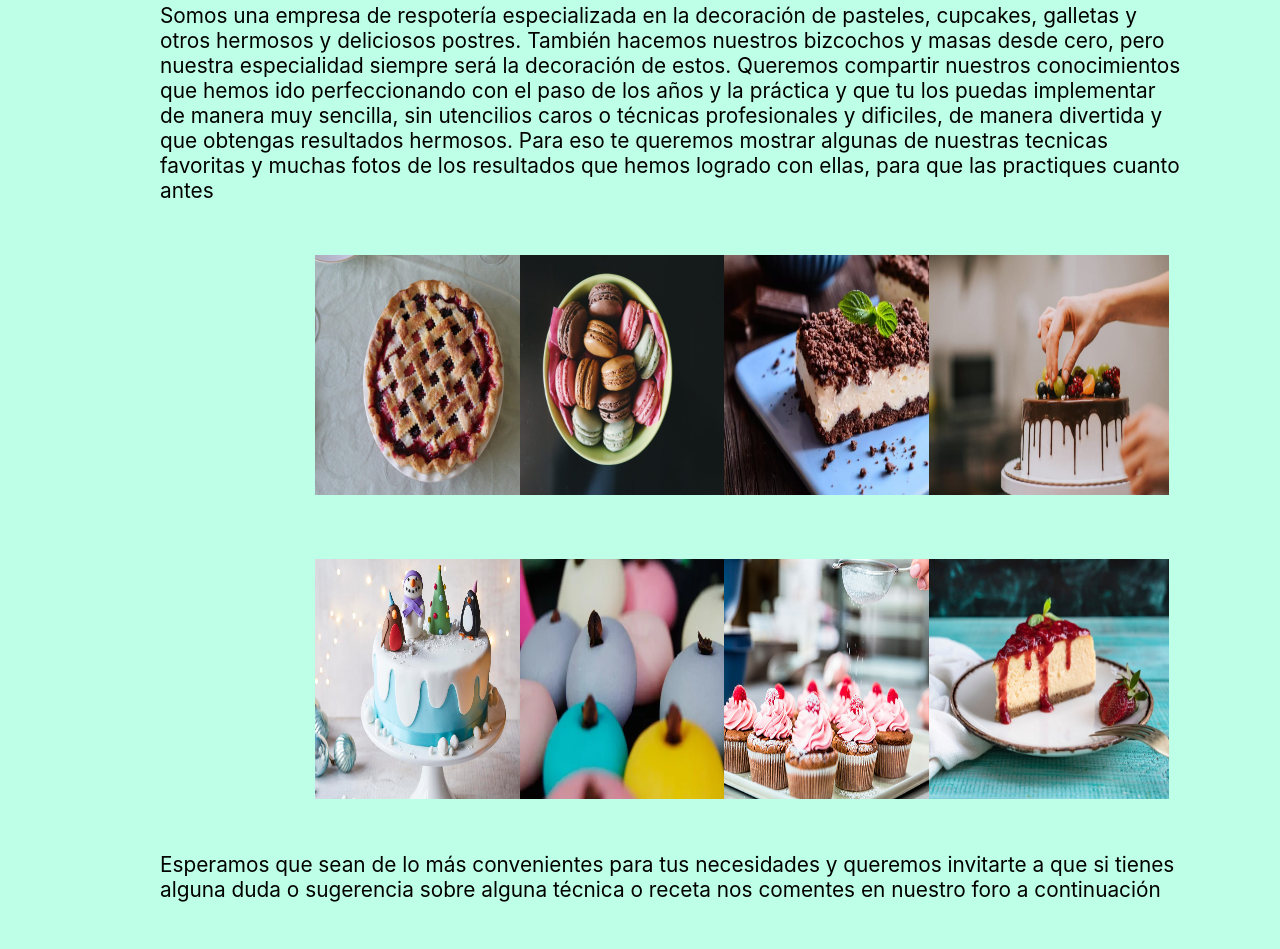
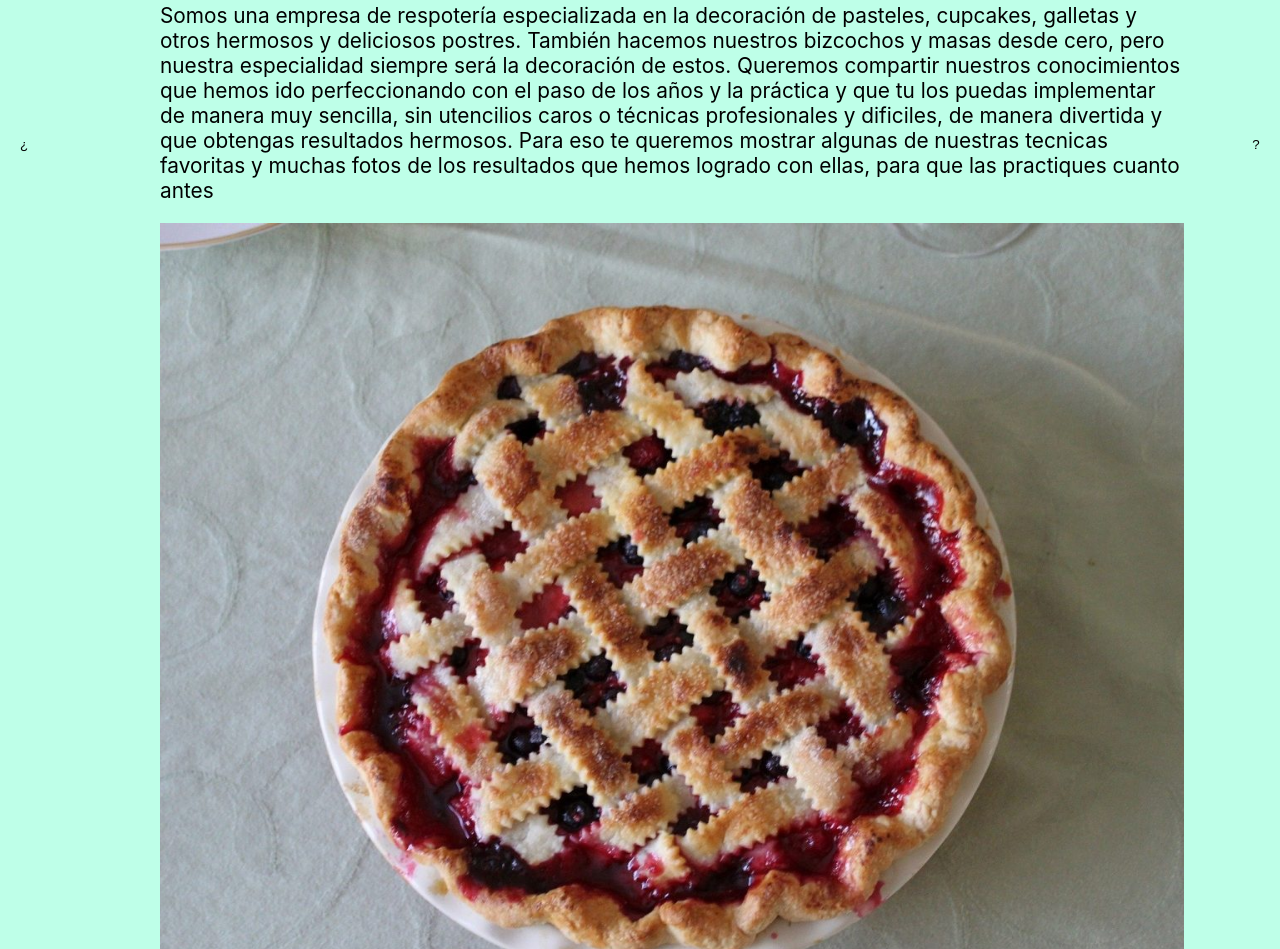
Before and after one commit to GenesisUVM/ProyectoCSS, a website: page About_us/index.html in a window 1280 px wide. Shown: the part 264-1213 px from the top of the page. Drawn offline with Linux system fonts and the light colour scheme.

Commit message:
carrusel

```diff
--- a/About_us/index.html
+++ b/About_us/index.html
@@ -32,18 +32,59 @@
                 divertida y que obtengas resultados hermosos. Para eso te queremos mostrar algunas de nuestras tecnicas favoritas y muchas fotos de los resultados que hemos logrado con ellas,
                 para que las practiques cuanto antes
             </p>
-            <div class="grid">
-                <img src="./img/tarta.jpg" alt="">
-                <img src="./img/alfajores.jpg" alt="">
-                <img src="./img/torta_fria.webp" alt="">
-                <img src="./img/torta.jpg" alt="">
-                <img src="./img/fondant.jpg" alt="">
-                <img src="./img/dulce_leche.webp" alt="">
-                <img src="./img/cupcakes.jpg" alt="">
-                <img src="./img/cheescake.jpg" alt="">
+            <div class="carrusel">
+                <img class="imagenCa" src="./img/tarta.jpg" alt="tarta">
+                <img class="imagenCa" src="./img/alfajores.jpg" alt="alfajores">
+                <img class="imagenCa" src="./img/torta_fria.webp" alt="torta fria">
+                <img class="imagenCa" src="./img/torta.jpg" alt="torta">
+                <img class="imagenCa" src="./img/fondant.jpg" alt="torta con cubierta de fondant">
+                <img class="imagenCa" src="./img/dulce_leche.webp" alt="dulces de leche de colores">
+                <img class="imagenCa" src="./img/cupcakes.jpg" alt="cupcakes">
+                <img class="imagenCa" src="./img/cheescake.jpg" alt="cheescake">
+                <button class="next-button"> ?</button>
+                <button class="previous-button">¿ </button>
             </div>
             <p>Esperamos que sean de lo más convenientes para tus necesidades y queremos invitarte a que si tienes alguna duda o sugerencia sobre alguna técnica o receta nos comentes en nuestro foro a continuación</p>
         </article>
     </section>
+<script>
+    const carousel = document.querySelector('.carrusel');
+    const images = carousel.querySelectorAll('img');
+    let currentIndex = 0;
+
+    function showImage(index) {
+    images.forEach((image, i) => {
+        if (i === index) {
+        image.style.display = 'block';
+        } else {
+        image.style.display = 'none';
+        }
+    });
+    }
+
+    function nextImage() {
+    currentIndex++;
+    if (currentIndex >= images.length) {
+        currentIndex = 0;
+    }
+    showImage(currentIndex);
+    }
+
+    function previousImage() {
+    currentIndex--;
+    if (currentIndex < 0) {
+        currentIndex = images.length - 1;
+    }
+    showImage(currentIndex);
+    }
+
+    // Event listeners para los botones de siguiente y anterior
+    document.querySelector('.next-button').addEventListener('click', nextImage);
+    document.querySelector('.previous-button').addEventListener('click', previousImage);
+
+    // Mostrar la primera imagen al cargar la página
+    showImage(currentIndex);
+</script>
+
 </body>
 </html>
--- a/About_us/style.css
+++ b/About_us/style.css
@@ -72,21 +72,36 @@ body{
   #informacion p{
     font-size:1.3em;
   }
-  /*Estilos para la cuadricula de imagines */
-  .grid{
-    width: 80%;
-    margin: 0 10%;
-    padding: 0;
-    display:grid;
-    grid-template-columns:repeat(4, 20%);
-    justify-content:space-around;
+  /*Estilos para la carrusel de imagines */
+  .carrusel {
+    width: 100%;
+    height: 100vh;
+    overflow: hidden;
+    position: relative;
+  }
+
+  .carrusel img {
+    width: 100%;
+    height: 100%;
+    object-fit: cover;
+  }
+  button{
+    border: none;
+    background: none;
+    position: fixed;
+    cursor: pointer;
+    width: 3rem;
 
   }
-  .grid img{
-    padding: 2rem;
-    width:15rem;
-    height: 15rem;
+  .previous-button{
+    left: 0;
+    top:50%;
   }
+  .next-button{
+    right: 0;
+    top: 50%;
+  }
+
 /*a partir de los 1100px hacia abajo cambian estos estilos de la pagina*/
   @media (max-width: 1100px){
     .grid img{
```
Also changed, not shown: About_us/img/flecha1.png (added), About_us/img/flecha2.png (added).
